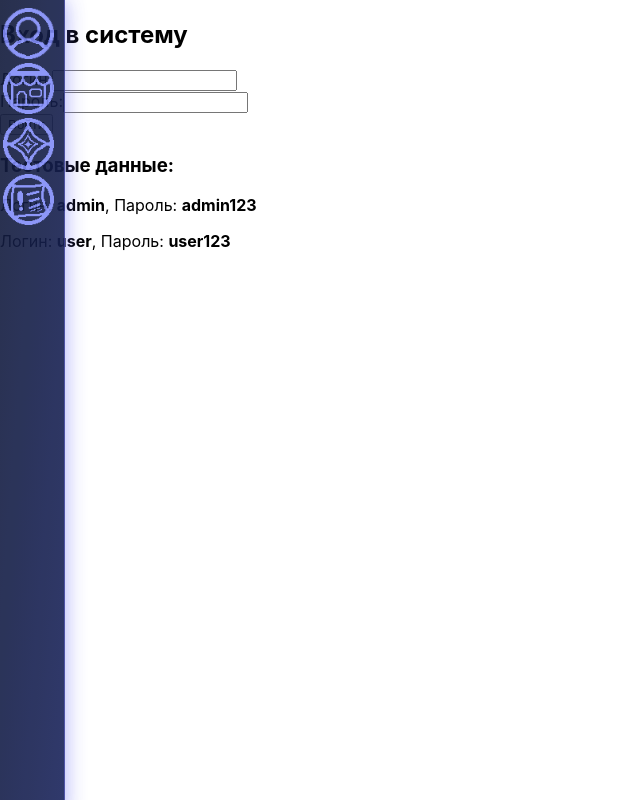
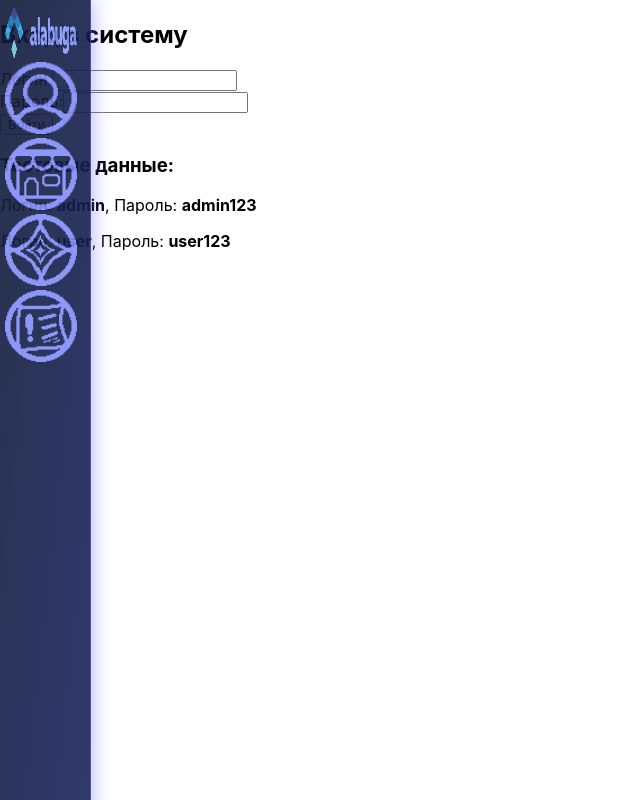
Before and after one commit to LismondT/Hacatone, a React (Create React App) app: page /login in a window 1280 px wide. Shown: the whole page, without its empty margins (0-640 px from the left). Built offline with nearby package versions, Linux system fonts and the light colour scheme.

Commit message:
алабугага лого

```diff
--- a/src/components/leftBar/leftBar.css
+++ b/src/components/leftBar/leftBar.css
@@ -11,6 +11,15 @@
 	opacity: 90%;
 	padding: 8px 0;
 	z-index: 1000;
+}
+
+.nav-icon.alabuga-logo{
+	font-size: 15px;
+	max-width: 90px;
+	height: 50px;
+	inline-size: 80%;
+	padding-left: 5%;
+	transition: transform 0.3s ease;
 }
 
 .nav-item{
--- a/src/components/leftBar/leftBar.jsx
+++ b/src/components/leftBar/leftBar.jsx
@@ -5,10 +5,11 @@ export default function LeftBar(){
     const location = useLocation();
 
     const barPages = [
-        {path: '/cabinet', icon: '/alabuga_icon_cabinet.png'},
-        {path: '/shop', icon: '/alabuga_icon_shop.png'},
-        {path: '/artefacts', icon: '/alabuga_icon_artefactPage.png'},
-        {path: '/missionsList', icon: '/alabuga_icon_missionsList.png'}
+        {path: '/cabinet', icon: '/alabuga_logo_variant_one.png', pageName: 'alabuga-logo'},
+        {path: '/cabinet', icon: '/alabuga_icon_cabinet.png', pageName: 'cabinet'},
+        {path: '/shop', icon: '/alabuga_icon_shop.png', pageName: 'shop'},
+        {path: '/artefacts', icon: '/alabuga_icon_artefactPage.png', pageName: 'artefacts'},
+        {path: '/missionsList', icon: '/alabuga_icon_missionsList.png', pageName: 'missionsList'}
     ]
 
     return(
@@ -20,7 +21,7 @@ export default function LeftBar(){
                         to = {page.path}
                         className={`nav-item ${location.pathname === page.path ? 'nav-item-active' : ''}`}
                     >
-                        <img className='nav-icon' src={page.icon}/>
+                        <img className={`nav-icon ${page.pageName}`} src={page.icon}/>
                     </Link>
                 )
             )
```
Also changed, not shown: public/alabuga_logo_variant_one.png (added).
